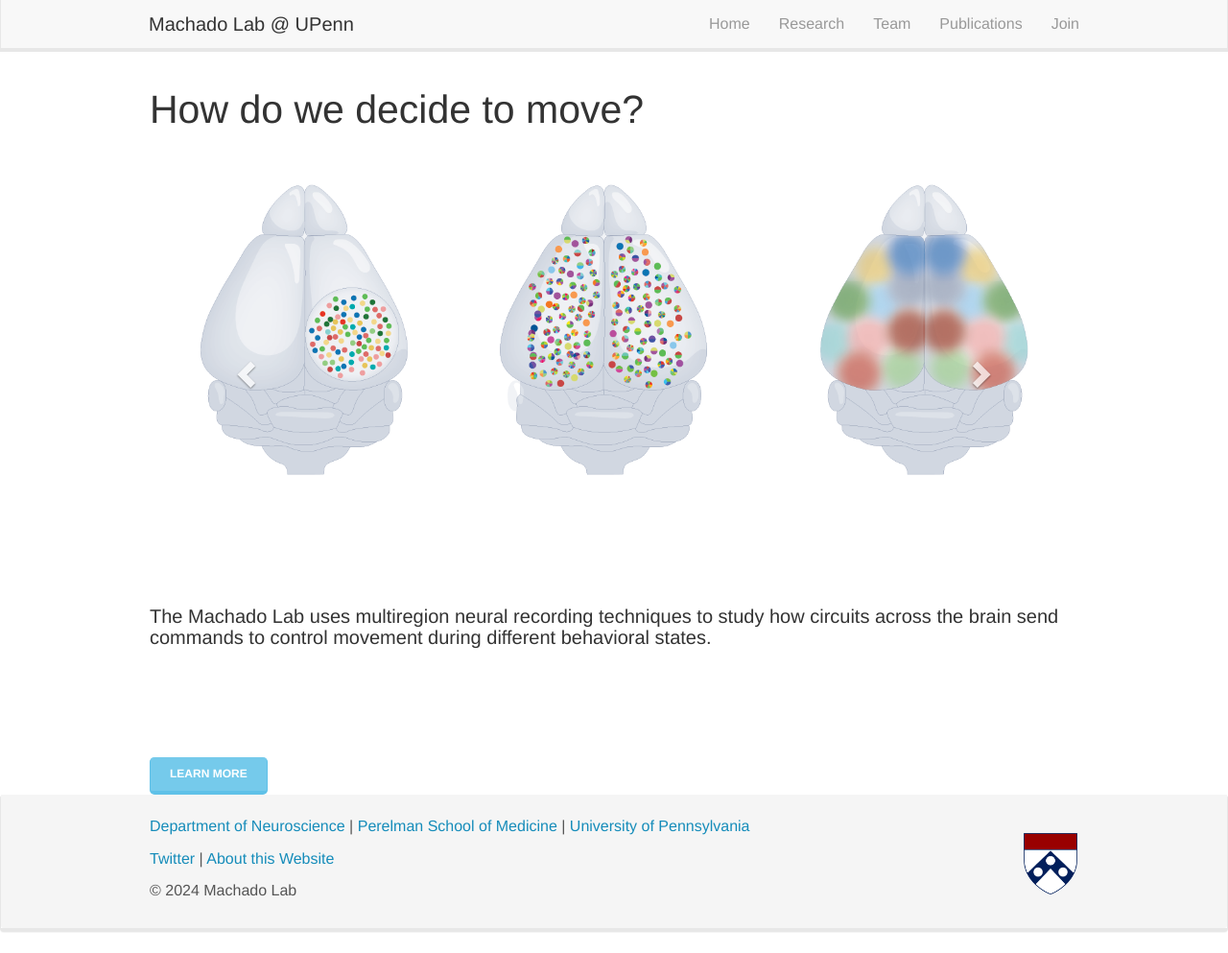
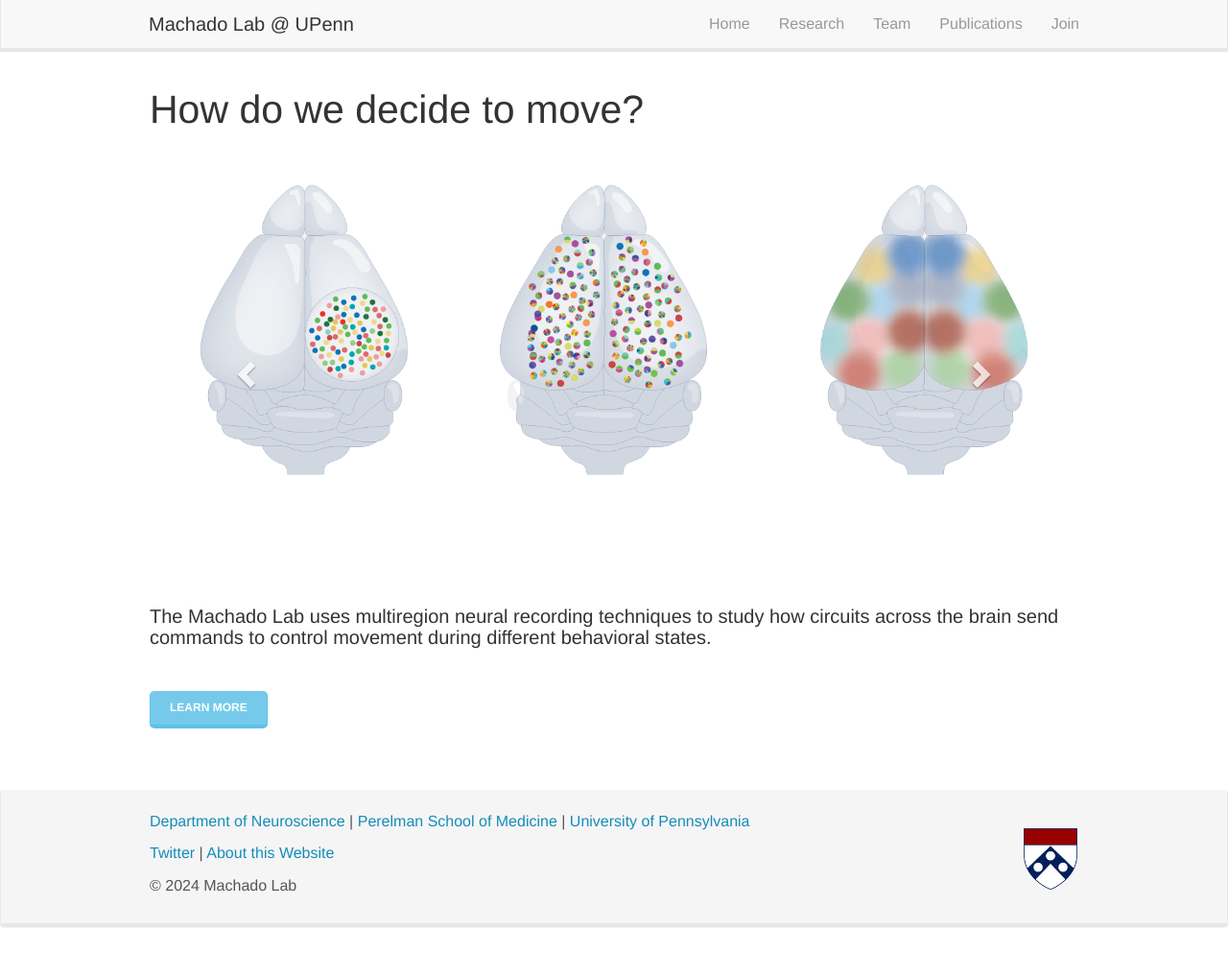
Before and after one commit to machado-lab-code/machado-lab-code, a Jekyll site: the page built from _pages/home.md, in a window 1280 px wide and 993 px high. Shown: the whole window at 96% size. Built offline with Jekyll 4.4.1, drawn with Linux system fonts in a browser that asks for light colours; nearby versions of some CDN libraries.

Commit message:
Update home.md

```diff
--- a/_pages/home.md
+++ b/_pages/home.md
@@ -33,7 +33,8 @@ permalink: /
 
 #### The Machado Lab uses multiregion neural recording techniques to study how circuits across the brain send commands to control movement during different behavioral states.
 
-<br/><br/>
+<br/>
 
-<br/><br/>
 <a href="{{ site.url }}{{ site.baseurl }}/research" role="button" class="btn btn-info btn-lg learn-more-btn">Learn More</a>
+
+<br/><br/><br/><br/>
```
